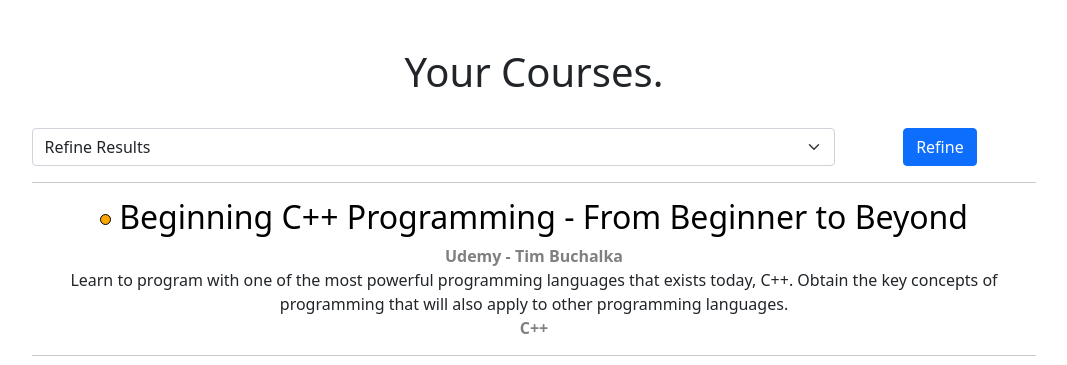
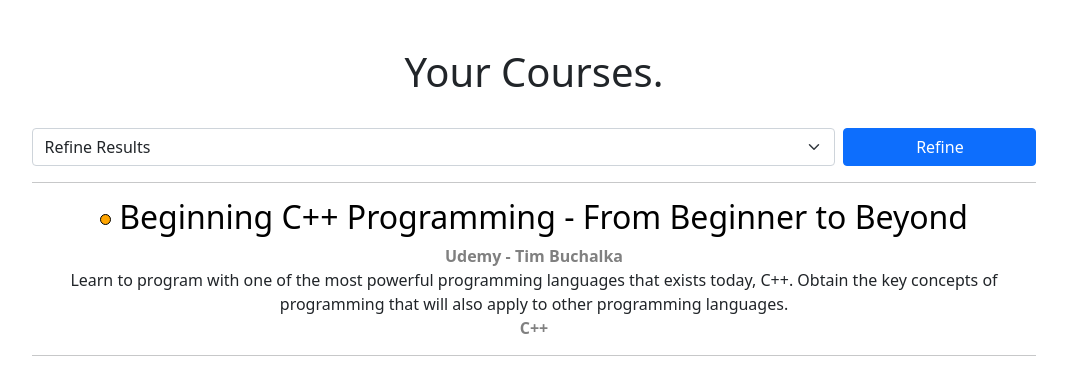
Before and after one commit to corey-richardson/course-progress-tracker, a Flask app: page / in a window 1280 px wide. Shown: the part 66-431 px from the top of the page, without its empty margins (106-1173 px from the left). Run offline with Flask 3, Linux system fonts and the light colour scheme; a user stored in the database is signed in; data comes from the database, SQL or seed files in the repository.

Commit message:
flex-grow-1 btn

```diff
--- a/mysite/templates/index.html
+++ b/mysite/templates/index.html
@@ -25,7 +25,7 @@
                     <option value="incomplete">Incomplete Courses</option>
                     <option value="hideCompleted">Hide Completed</option>
                 </select>
-                <button class="btn btn-primary" type="submit">Refine</button> <br>
+                <button class="btn btn-primary flex-grow-1" type="submit">Refine</button> <br>
             </div>
         </form>
 
```
